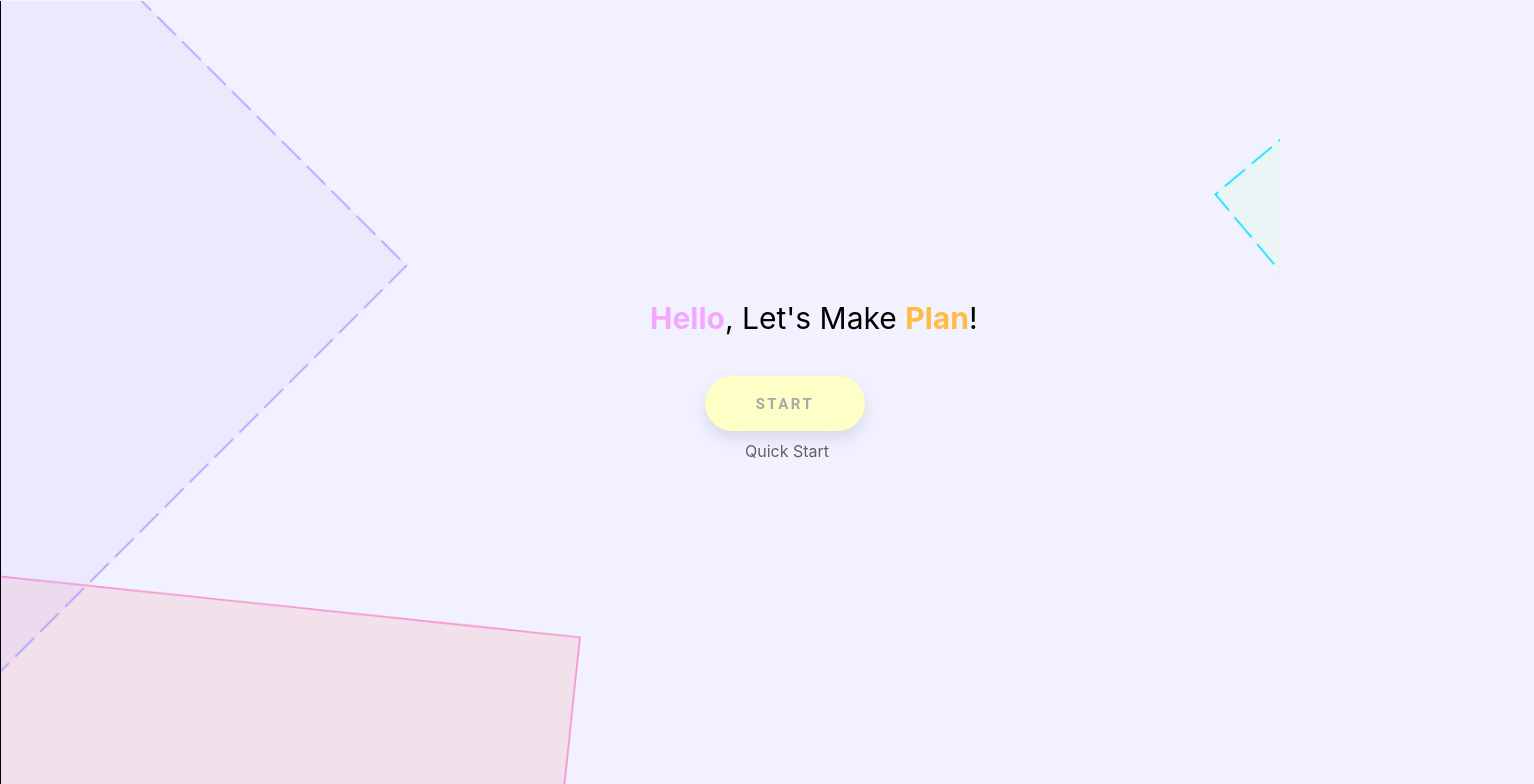
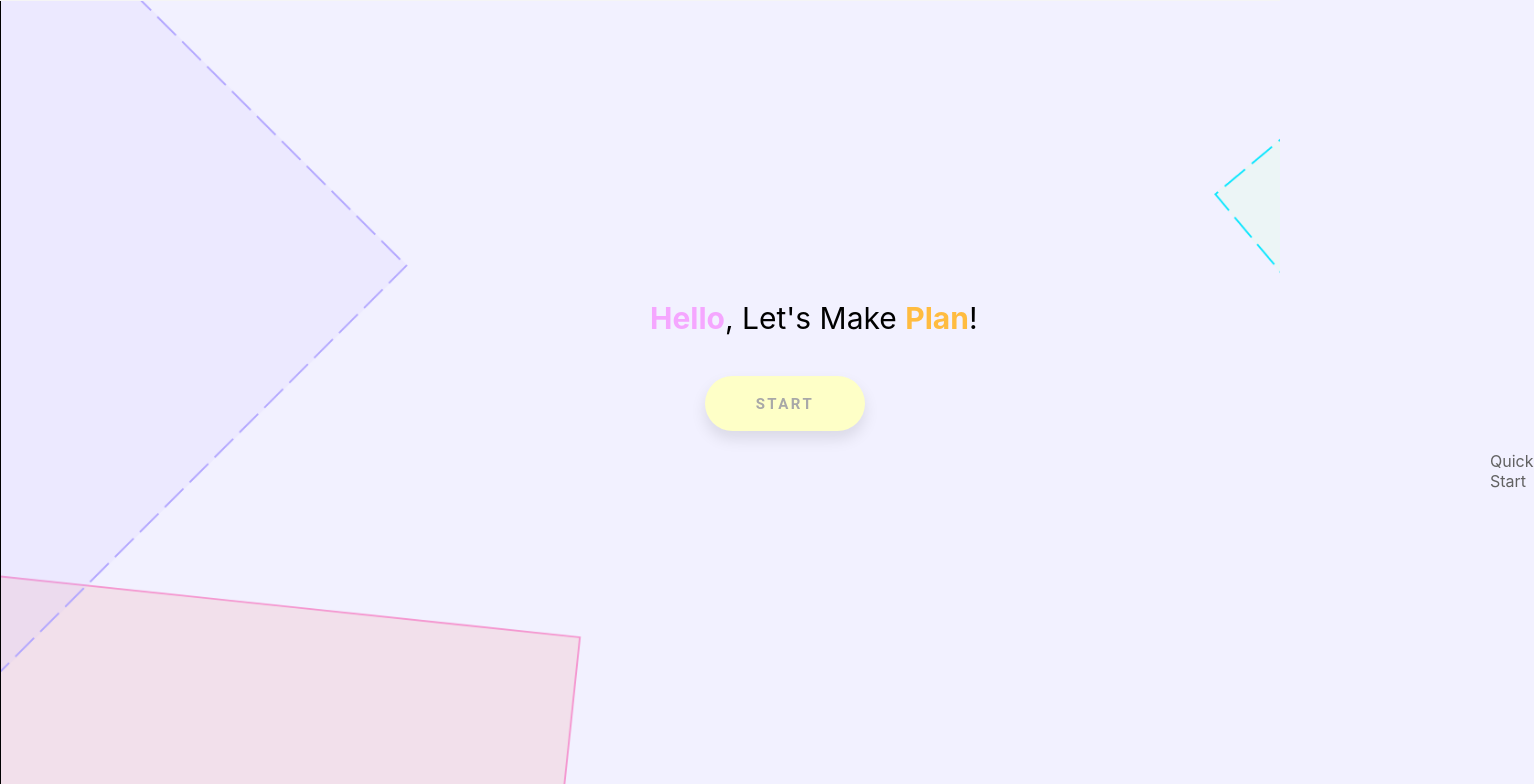
Before and after one commit to FLOSVIA/DDobagi, a React (Create React App) app in the folder frontend/: page /first in a window 1280 px wide. Shown: the top 784 px of the page, 1534 px wide, since content can reach past the window. Built offline with nearby package versions, Linux system fonts and the light colour scheme.

Commit message:
Update First.js

```diff
--- a/frontend/src/component/First/First.js
+++ b/frontend/src/component/First/First.js
@@ -16,10 +16,9 @@ class First extends Component {
             <span>Start</span>
           </button>
         </Link>
-        <br></br>
-        <Link to="/Quick">
+        <div className="qst">
           <span className="qst">Quick Start</span>
-        </Link>
+        </div>
       </div>
     );
   }
```
